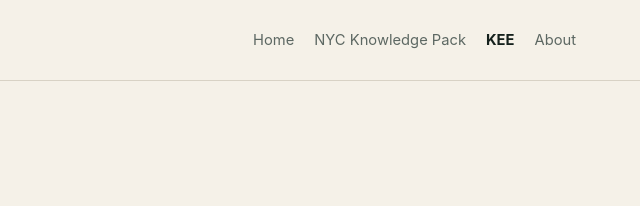
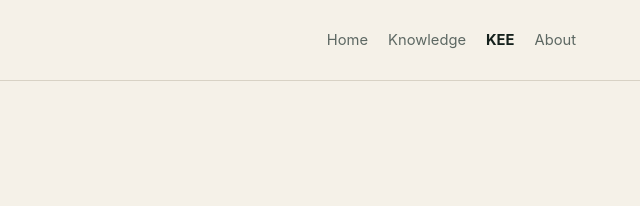
Before and after one commit to KnoEdg/knoedg.nyc, a plain HTML site: page kee/index.html in a window 1280 px wide. Shown: the top 206 px of the page, 640-1280 px from the left. Drawn offline with Linux system fonts and the light colour scheme.

Commit message:
fix: simplify knowledge navigation

```diff
--- a/kee/index.html
+++ b/kee/index.html
@@ -10,7 +10,7 @@
 <body>
   <header class="site-header"><div class="shell">
     <a class="brand" href="/">KnoEdg NYC</a>
-    <nav aria-label="Primary navigation"><a href="/">Home</a><a href="/nyc-knowledge-pack/">NYC Knowledge Pack</a><a href="/kee/" aria-current="page">KEE</a><a href="/about/">About</a></nav>
+    <nav aria-label="Primary navigation"><a href="/">Home</a><a href="/nyc-knowledge-pack/">Knowledge</a><a href="/kee/" aria-current="page">KEE</a><a href="/about/">About</a></nav>
   </div></header>
   <main><section class="page"><div class="shell copy">
     <p class="eyebrow">Framework</p>
```
